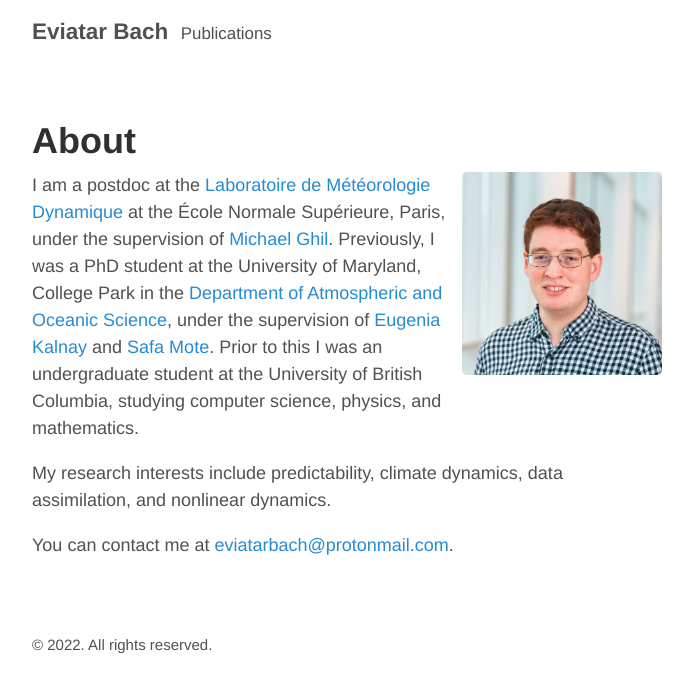
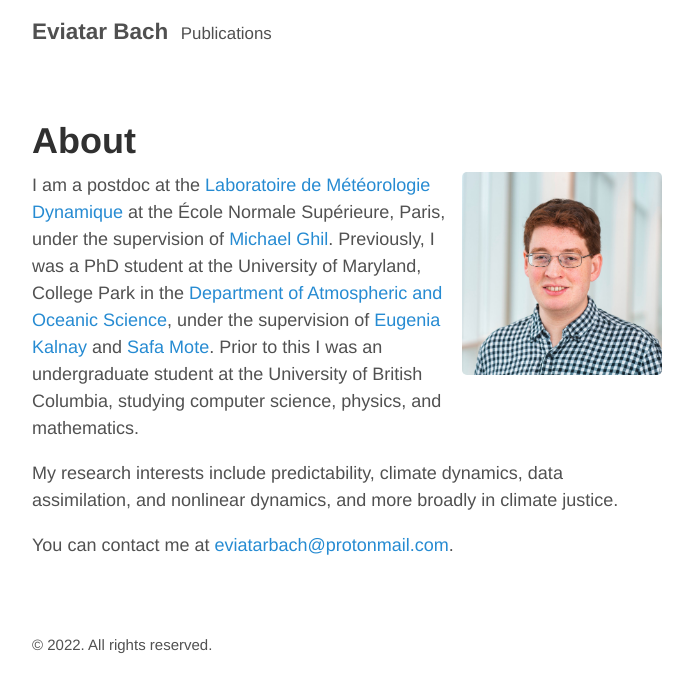
Before and after one commit to eviatarbach/website_old, a Jekyll site: the page built from index.md, in a window 1280 px wide. Shown: the top 692 px of the page, without its empty margins (293-986 px from the left). Built offline with Jekyll 4.4.1, drawn with Linux system fonts in a browser that asks for light colours.

Commit message:
Update index.md

```diff
--- a/index.md
+++ b/index.md
@@ -5,6 +5,6 @@ title: About
 ![Eviatar Bach](/assets/headshot.JPG){:width="200px" .align-right}
 I am a postdoc at the <a href="https://www.lmd.jussieu.fr/">Laboratoire de Météorologie Dynamique</a> at the École Normale Supérieure, Paris, under the supervision of <a href="https://dept.atmos.ucla.edu/tcd/people/michael-ghil">Michael Ghil</a>. Previously, I was a PhD student at the University of Maryland, College Park in the <a href="https://www.atmos.umd.edu/">Department of Atmospheric and Oceanic Science</a>, under the supervision of <a href="http://www.atmos.umd.edu/~ekalnay/">Eugenia Kalnay</a> and <a href="https://orcid.org/0000-0001-5905-3842">Safa Mote</a>. Prior to this I was an undergraduate student at the University of British Columbia, studying computer science, physics, and mathematics.
 
-My research interests include predictability, climate dynamics, data assimilation, and nonlinear dynamics.
+My research interests include predictability, climate dynamics, data assimilation, and nonlinear dynamics, and more broadly in climate justice.
 
 You can contact me at [eviatarbach@protonmail.com](mailto:eviatarbach@protonmail.com).
```
